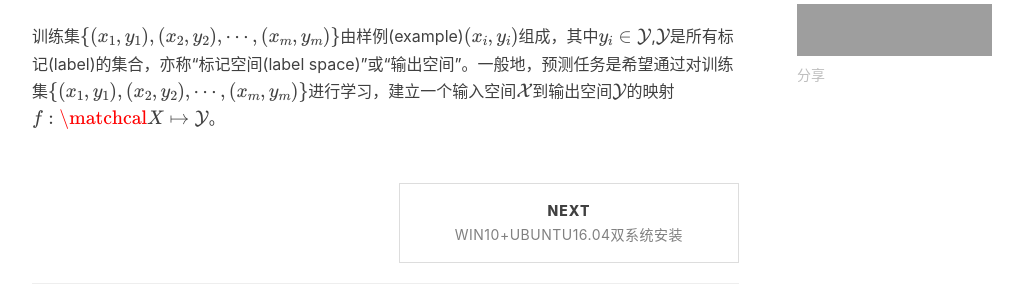
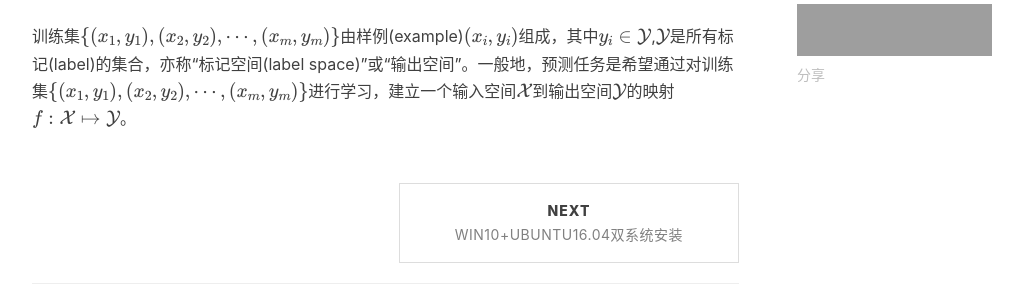
Before and after one commit to zivenyang/zivenyang.github.io, a Jekyll site: the page built from _posts/zzh-mathine-learning/2017-07-06-zzh-ml-chapter-1.markdown, in a window 1280 px wide and 900 px high, scrolled down 2458 px, cut to the strip 155-454 px from the top of the window. Shown: the whole strip, without its empty margins (233-1256 px from the left). Built offline with Jekyll 4.4.1, drawn with Linux system fonts in a browser that asks for light colours; nearby versions of some CDN libraries; formulas are drawn with MathJax 3; comment, search, counter and statistics services are not loaded; grey boxes are pictures that could not be loaded.

Commit message:
update ch1

```diff
--- a/_posts/zzh-mathine-learning/2017-07-06-zzh-ml-chapter-1.markdown
+++ b/_posts/zzh-mathine-learning/2017-07-06-zzh-ml-chapter-1.markdown
@@ -35,4 +35,4 @@
 \\(x_{i}=(x_{i1}, x_{i2}, \cdots, x_{id})\\)\\(\rightarrow\\)每个示例由\\(d\\)个属性描述，\\(x_i\\)是\\(d\\)维样本空间\\(\mathcal{X}\\)中的一个向量，\\(x_{i}\in\mathcal{X}\\)，其中\\(x_{ij}\\)是\\(x_i\\)在第\\(j\\)个属性上的取值，\\(d\\)称为样本\\(x_i\\)的“维数(dimensionality)”
 
 <img  src="/img\in-post\zzh-machine-learning\ch1\training.svg" />
-训练集\\(\\{(x_{1},y_{1}),(x_{2},y_{2}),\cdots,(x_{m},y_{m})\\}\\)由样例(example)\\(\(x_{i},y_{i}\)\\)组成，其中\\(y_{i}\in\mathcal{Y}\\),\\(\mathcal{Y}\\)是所有标记(label)的集合，亦称“标记空间(label space)”或“输出空间”。一般地，预测任务是希望通过对训练集\\(\\{(x_{1},y_{1}),(x_{2},y_{2}),\cdots,(x_{m},y_{m})\\}\\)进行学习，建立一个输入空间\\(\mathcal{X}\\)到输出空间\\(\mathcal{Y}\\)的映射\\(f:\matchcal{X}\mapsto\mathcal{Y}\\)。
+训练集\\(\\{(x_{1},y_{1}),(x_{2},y_{2}),\cdots,(x_{m},y_{m})\\}\\)由样例(example)\\(\(x_{i},y_{i}\)\\)组成，其中\\(y_{i}\in\mathcal{Y}\\),\\(\mathcal{Y}\\)是所有标记(label)的集合，亦称“标记空间(label space)”或“输出空间”。一般地，预测任务是希望通过对训练集\\(\\{(x_{1},y_{1}),(x_{2},y_{2}),\cdots,(x_{m},y_{m})\\}\\)进行学习，建立一个输入空间\\(\mathcal{X}\\)到输出空间\\(\mathcal{Y}\\)的映射\\(f:\mathcal{X}\mapsto\mathcal{Y}\\)。
```
